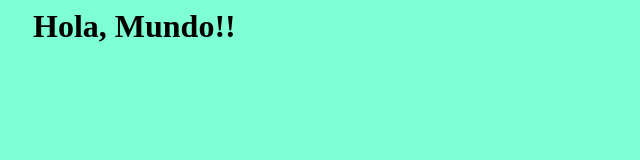
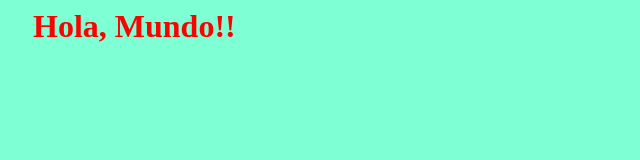
Before and after one commit to UserX2022/Repository_pages1, a plain HTML site: page index.html in a window 1280 px wide. Shown: the whole page, without its empty margins (0-640 px from the left). Drawn offline with Linux system fonts and the light colour scheme.

Commit message:
Update mystyles.css

```diff
--- a/mystyles.css
+++ b/mystyles.css
@@ -1,7 +1,13 @@
 body{
+
     background-color: aquamarine;
+
 }
+
 h1{
-    color: red (0, 195, 255);
+
+    color: red;
+
     margin-left: 25px;
+
 }
```
